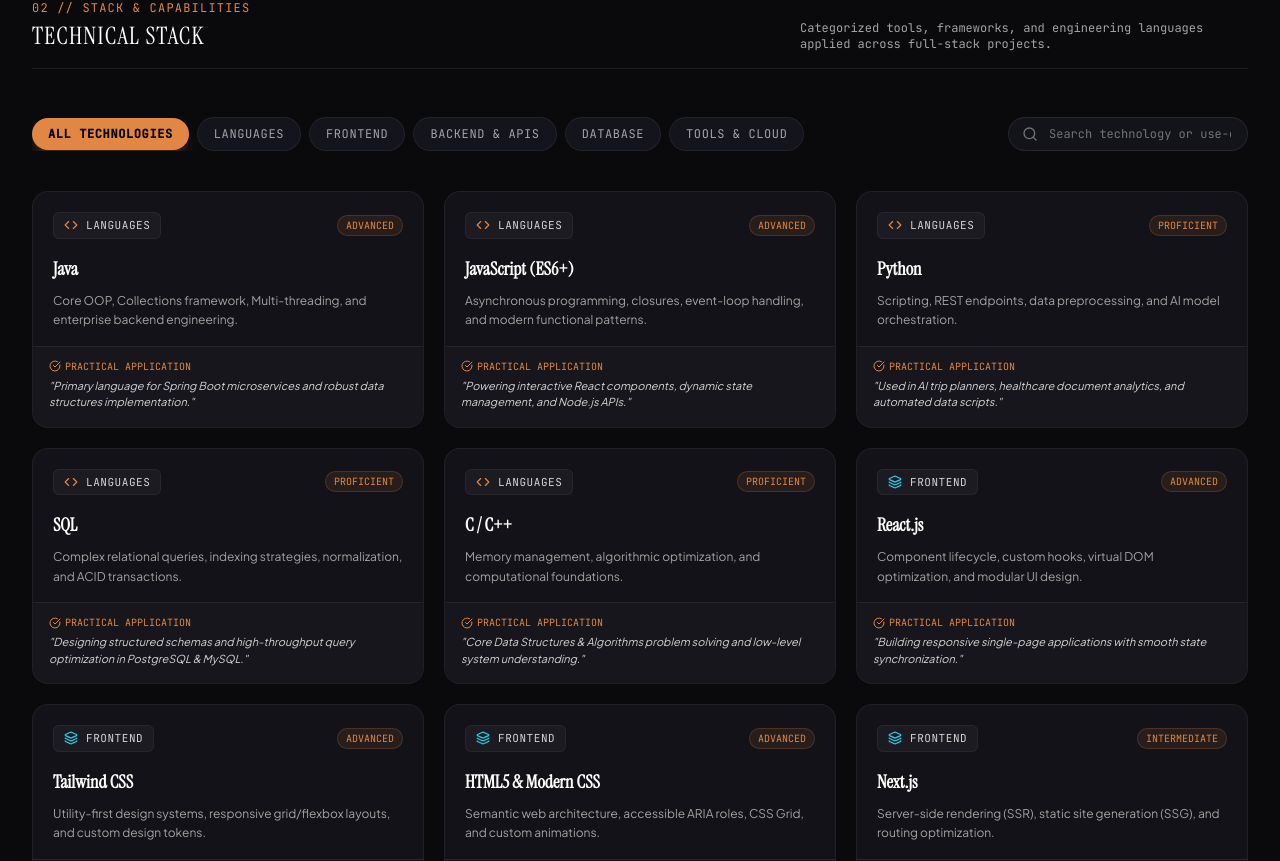
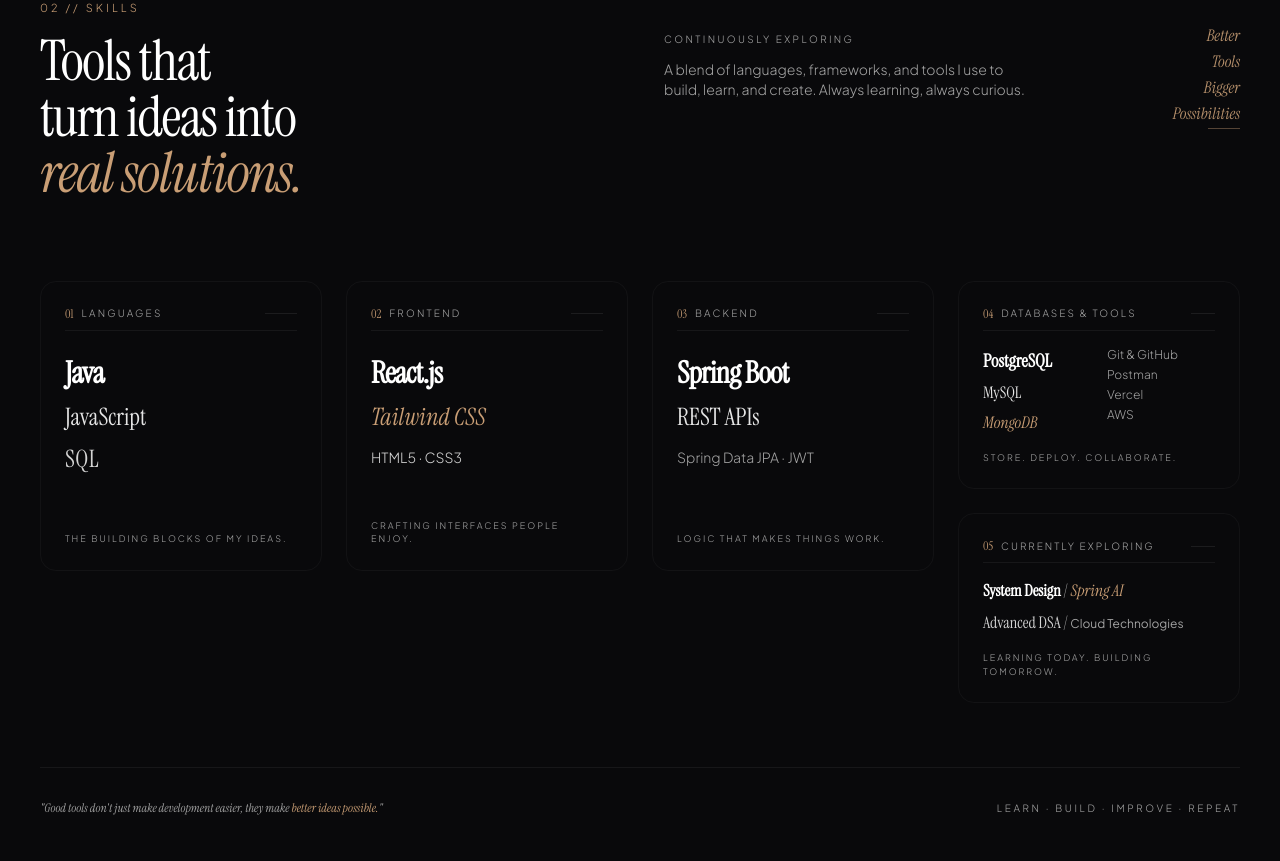
Before and after one commit to Akanksha-916/portfolio, a React (Vite) app: page / in a window 1280 px wide. Shown: the part 1680-2541 px from the top of the page. Built offline with nearby package versions, Linux system fonts and the light colour scheme; a web font is replaced by a local one.

Commit message:
refactor(skills): redesign Skills section to editorial 5-block layout matching reference, removing python, c++, nextjs, nodejs, express, and docker

```diff
--- a/src/components/ResumeModal.jsx
+++ b/src/components/ResumeModal.jsx
@@ -119,19 +119,19 @@
             <div className="grid grid-cols-1 sm:grid-cols-2 gap-2 text-xs font-sans">
               <div>
                 <span className="font-mono text-neutral-400 print:text-neutral-600">Languages: </span>
-                <span className="text-neutral-200 print:text-black">Java, JavaScript (ES6+), Python, SQL, C/C++</span>
+                <span className="text-neutral-200 print:text-black">Java, JavaScript (ES6+), SQL</span>
               </div>
               <div>
                 <span className="font-mono text-neutral-400 print:text-neutral-600">Frontend: </span>
-                <span className="text-neutral-200 print:text-black">React.js, Tailwind CSS, HTML5, CSS3, Next.js</span>
+                <span className="text-neutral-200 print:text-black">React.js, Tailwind CSS, HTML5, CSS3</span>
               </div>
               <div>
                 <span className="font-mono text-neutral-400 print:text-neutral-600">Backend & APIs: </span>
-                <span className="text-neutral-200 print:text-black">Spring Boot, Node.js, Express, RESTful APIs, JWT</span>
+                <span className="text-neutral-200 print:text-black">Spring Boot, RESTful APIs, JWT, Spring Data JPA</span>
               </div>
               <div>
                 <span className="font-mono text-neutral-400 print:text-neutral-600">Databases & Tools: </span>
-                <span className="text-neutral-200 print:text-black">PostgreSQL, MySQL, MongoDB, Git, GitHub, Docker, Postman</span>
+                <span className="text-neutral-200 print:text-black">PostgreSQL, MySQL, MongoDB, Git, GitHub, Postman, Vercel, AWS</span>
               </div>
             </div>
           </div>
--- a/src/components/SkillsSection.jsx
+++ b/src/components/SkillsSection.jsx
@@ -1,149 +1,208 @@
-import React, { useState, useMemo } from 'react';
-import { portfolioData } from '../data/portfolioData';
-import { Layers, Terminal, Database, Cloud, Code, Sparkles, Search, CheckCircle } from 'lucide-react';
+import React from 'react';
 
 export default function SkillsSection() {
-  const [activeCategory, setActiveCategory] = useState('all');
-  const [searchQuery, setSearchQuery] = useState('');
-  const [hoveredSkill, setHoveredSkill] = useState(null);
+  return (
+    <section id="skills" className="py-24 sm:py-28 relative border-t border-white/[0.06] bg-[#09090B] overflow-hidden">
+      <div className="max-w-7xl mx-auto px-6 sm:px-10">
+        {/* Top Header Area */}
+        <div className="grid grid-cols-1 lg:grid-cols-12 gap-8 lg:gap-12 items-start mb-16 sm:mb-20">
+          {/* Left: Section Label + Large Editorial Headline */}
+          <div className="lg:col-span-6 space-y-4">
+            <span className="text-[10px] sm:text-[11px] font-sans uppercase tracking-[0.28em] text-[#C99E75] block font-light">
+              02 // Skills
+            </span>
 
-  const filteredSkills = useMemo(() => {
-    return portfolioData.skills.items.filter((item) => {
-      const matchesCategory =
-        activeCategory === 'all' || item.category === activeCategory;
-      const matchesSearch =
-        item.name.toLowerCase().includes(searchQuery.toLowerCase()) ||
-        item.description.toLowerCase().includes(searchQuery.toLowerCase()) ||
-        item.useCase.toLowerCase().includes(searchQuery.toLowerCase());
-      return matchesCategory && matchesSearch;
-    });
-  }, [activeCategory, searchQuery]);
-
-  const getCategoryIcon = (category) => {
-    switch (category) {
-      case 'languages':
-        return <Code className="w-3.5 h-3.5 text-[#E28743]" />;
-      case 'frontend':
-        return <Layers className="w-3.5 h-3.5 text-cyan-400" />;
-      case 'backend':
-        return <Terminal className="w-3.5 h-3.5 text-indigo-400" />;
-      case 'database':
-        return <Database className="w-3.5 h-3.5 text-emerald-400" />;
-      case 'tools':
-        return <Cloud className="w-3.5 h-3.5 text-amber-400" />;
-      default:
-        return <Sparkles className="w-3.5 h-3.5 text-[#E28743]" />;
-    }
-  };
-
-  return (
-    <section id="skills" className="py-28 relative border-t border-white/[0.08] bg-[#0A0A0D]">
-      <div className="max-w-7xl mx-auto px-6 sm:px-8">
-        {/* Section Header */}
-        <div className="flex flex-col sm:flex-row sm:items-end justify-between mb-12 pb-4 border-b border-white/[0.08] gap-4">
-          <div>
-            <span className="font-mono text-xs text-[#E28743] tracking-widest uppercase block mb-1">
-              02 // Stack & Capabilities
+            <h2 className="text-3xl sm:text-5xl lg:text-[3.5rem] font-serif text-white tracking-tight leading-[1.08]">
+              Tools that <br />
+              turn ideas into <br />
+              <span className="italic font-serif font-normal text-[#C99E75]">
+                real solutions.
               </span>
-            <h2 className="text-xl sm:text-2xl font-serif text-white uppercase tracking-wider">
-              Technical Stack
             </h2>
           </div>
-          <p className="text-xs text-neutral-400 font-mono max-w-md">
-            Categorized tools, frameworks, and engineering languages applied across full-stack projects.
+
+          {/* Center/Right: Sub-text */}
+          <div className="lg:col-span-4 lg:pt-8 space-y-3">
+            <span className="text-[10px] font-sans uppercase tracking-[0.24em] text-neutral-400 block font-light">
+              Continuously Exploring
+            </span>
+            <p className="text-xs sm:text-sm text-neutral-400 font-sans font-light leading-relaxed">
+              A blend of languages, frameworks, and tools I use to build, learn, and create. Always learning, always curious.
             </p>
           </div>
 
-        {/* Filter Bar & Search */}
-        <div className="flex flex-col lg:flex-row lg:items-center justify-between gap-6 mb-10">
-          {/* Category Tabs */}
-          <div className="flex items-center gap-2 overflow-x-auto pb-2 sm:pb-0 scrollbar-none">
-            {portfolioData.skills.categories.map((cat) => (
-              <button
-                key={cat.id}
-                onClick={() => setActiveCategory(cat.id)}
-                className={`px-4 py-2 rounded-full text-xs font-mono uppercase tracking-wider transition-all whitespace-nowrap ${
-                  activeCategory === cat.id
-                    ? 'bg-[#E28743] text-black font-semibold shadow-lg shadow-[#E28743]/20'
-                    : 'bg-[#14141C] text-neutral-400 hover:text-white border border-white/[0.06] hover:bg-white/[0.08]'
-                }`}
-              >
-                {cat.name}
-              </button>
-            ))}
+          {/* Far Right: Handwritten Editorial Accent */}
+          <div className="lg:col-span-2 flex flex-col lg:items-end lg:pt-6">
+            <div className="text-left lg:text-right font-serif italic text-sm sm:text-base text-[#C99E75]/90 leading-tight space-y-0.5 select-none">
+              <p>Better</p>
+              <p>Tools</p>
+              <p>Bigger</p>
+              <p>Possibilities</p>
+              <span className="w-8 h-[1px] bg-[#C99E75]/40 block mt-2 lg:ml-auto" />
             </div>
-
-          {/* Instant Search Box */}
-          <div className="relative min-w-[240px]">
-            <Search className="w-4 h-4 text-neutral-500 absolute left-3.5 top-1/2 -translate-y-1/2" />
-            <input
-              type="text"
-              placeholder="Search technology or use-case..."
-              value={searchQuery}
-              onChange={(e) => setSearchQuery(e.target.value)}
-              className="w-full pl-10 pr-4 py-2 bg-[#13131A] border border-white/[0.08] focus:border-[#E28743] rounded-full text-xs text-white placeholder-neutral-500 focus:outline-none transition-colors font-mono"
-            />
           </div>
         </div>
 
-        {/* Skills Cards Grid */}
-        <div className="grid grid-cols-1 md:grid-cols-2 lg:grid-cols-3 gap-5">
-          {filteredSkills.map((skill) => (
-            <div
-              key={skill.name}
-              onMouseEnter={() => setHoveredSkill(skill.name)}
-              onMouseLeave={() => setHoveredSkill(null)}
-              className={`p-5 rounded-2xl bg-[#121218] border transition-all duration-300 relative group flex flex-col justify-between ${
-                hoveredSkill === skill.name
-                  ? 'border-[#E28743]/50 shadow-xl shadow-[#E28743]/10 bg-[#151520]'
-                  : 'border-white/[0.06] hover:border-white/[0.15]'
-              }`}
-            >
+        {/* 5 Numbered Skill Blocks Layout */}
+        <div className="grid grid-cols-1 md:grid-cols-2 lg:grid-cols-12 gap-8 lg:gap-6 items-start">
+          {/* 01: Languages (3 cols) */}
+          <div className="lg:col-span-3 relative p-6 rounded-2xl bg-transparent border border-white/[0.04] flex flex-col justify-between min-h-[290px]">
             <div>
-                {/* Card Header: Category Icon & Level Pill */}
-                <div className="flex items-center justify-between mb-4">
-                  <div className="flex items-center gap-2 px-2.5 py-1 rounded-md bg-white/[0.04] border border-white/[0.05]">
-                    {getCategoryIcon(skill.category)}
-                    <span className="text-[11px] font-mono uppercase tracking-wider text-neutral-300">
-                      {skill.category}
+              <div className="flex items-center gap-2 mb-6 pb-2 border-b border-white/[0.06]">
+                <span className="font-serif text-xs text-[#C99E75]">01</span>
+                <span className="text-[10px] font-sans uppercase tracking-[0.22em] text-neutral-400 font-light">
+                  Languages
                 </span>
+                <span className="w-8 h-[1px] bg-white/[0.08] ml-auto" />
               </div>
-                  <span className="text-[10px] font-mono uppercase px-2 py-0.5 rounded-full bg-[#E28743]/10 text-[#E28743] border border-[#E28743]/20">
-                    {skill.level}
+
+              <div className="space-y-2.5 font-serif">
+                <p className="text-2xl sm:text-3xl text-white font-bold tracking-tight">
+                  Java
+                </p>
+                <p className="text-xl sm:text-2xl text-neutral-200 font-normal">
+                  JavaScript
+                </p>
+                <p className="text-xl sm:text-2xl text-neutral-300 font-light tracking-wide">
+                  SQL
+                </p>
+              </div>
+            </div>
+
+            <span className="text-[9px] font-sans uppercase tracking-[0.22em] text-neutral-400 pt-6 block font-light">
+              The building blocks of my ideas.
             </span>
           </div>
 
-                {/* Skill Name */}
-                <h3 className="text-lg font-serif font-bold text-white mb-2 group-hover:text-[#E28743] transition-colors">
-                  {skill.name}
-                </h3>
+          {/* 02: Frontend (3 cols) */}
+          <div className="lg:col-span-3 relative p-6 rounded-2xl bg-transparent border border-white/[0.04] flex flex-col justify-between min-h-[290px]">
+            <div>
+              <div className="flex items-center gap-2 mb-6 pb-2 border-b border-white/[0.06]">
+                <span className="font-serif text-xs text-[#C99E75]">02</span>
+                <span className="text-[10px] font-sans uppercase tracking-[0.22em] text-neutral-400 font-light">
+                  Frontend
+                </span>
+                <span className="w-8 h-[1px] bg-white/[0.08] ml-auto" />
+              </div>
 
-                {/* Technical Description */}
-                <p className="text-xs text-neutral-400 leading-relaxed font-sans mb-4">
-                  {skill.description}
+              <div className="space-y-2.5 font-serif">
+                <p className="text-2xl sm:text-3xl text-white font-bold tracking-tight">
+                  React.js
+                </p>
+                <p className="text-xl sm:text-2xl italic text-[#C99E75] font-normal">
+                  Tailwind CSS
+                </p>
+                <p className="text-sm font-sans text-neutral-300 font-light pt-1">
+                  HTML5 · CSS3
+                </p>
+              </div>
+            </div>
+
+            <span className="text-[9px] font-sans uppercase tracking-[0.22em] text-neutral-400 pt-6 block font-light">
+              Crafting interfaces people enjoy.
+            </span>
+          </div>
+
+          {/* 03: Backend (3 cols) */}
+          <div className="lg:col-span-3 relative p-6 rounded-2xl bg-transparent border border-white/[0.04] flex flex-col justify-between min-h-[290px]">
+            <div>
+              <div className="flex items-center gap-2 mb-6 pb-2 border-b border-white/[0.06]">
+                <span className="font-serif text-xs text-[#C99E75]">03</span>
+                <span className="text-[10px] font-sans uppercase tracking-[0.22em] text-neutral-400 font-light">
+                  Backend
+                </span>
+                <span className="w-8 h-[1px] bg-white/[0.08] ml-auto" />
+              </div>
+
+              <div className="space-y-2.5 font-serif">
+                <p className="text-2xl sm:text-3xl text-white font-bold tracking-tight">
+                  Spring Boot
+                </p>
+                <p className="text-xl sm:text-2xl text-neutral-200 font-normal">
+                  REST APIs
+                </p>
+                <p className="text-sm font-sans text-neutral-400 font-light pt-1">
+                  Spring Data JPA · JWT
+                </p>
+              </div>
+            </div>
+
+            <span className="text-[9px] font-sans uppercase tracking-[0.22em] text-neutral-400 pt-6 block font-light">
+              Logic that makes things work.
+            </span>
+          </div>
+
+          {/* 04 & 05 Right Stack (3 cols) */}
+          <div className="lg:col-span-3 space-y-6">
+            {/* 04: Databases & Tools */}
+            <div className="p-6 rounded-2xl bg-transparent border border-white/[0.04]">
+              <div className="flex items-center gap-2 mb-4 pb-2 border-b border-white/[0.06]">
+                <span className="font-serif text-xs text-[#C99E75]">04</span>
+                <span className="text-[10px] font-sans uppercase tracking-[0.2em] text-neutral-400 font-light">
+                  Databases & Tools
+                </span>
+                <span className="w-6 h-[1px] bg-white/[0.08] ml-auto" />
+              </div>
+
+              <div className="grid grid-cols-2 gap-4">
+                <div className="space-y-1.5 font-serif">
+                  <p className="text-base sm:text-lg text-white font-bold">PostgreSQL</p>
+                  <p className="text-sm sm:text-base text-neutral-200">MySQL</p>
+                  <p className="text-sm sm:text-base italic text-[#C99E75]">MongoDB</p>
+                </div>
+                <div className="space-y-1 text-xs font-sans text-neutral-400 font-light">
+                  <p>Git & GitHub</p>
+                  <p>Postman</p>
+                  <p>Vercel</p>
+                  <p>AWS</p>
+                </div>
+              </div>
+
+              <span className="text-[9px] font-sans uppercase tracking-[0.22em] text-neutral-400 pt-4 block font-light">
+                Store. Deploy. Collaborate.
+              </span>
+            </div>
+
+            {/* 05: Currently Exploring */}
+            <div className="p-6 rounded-2xl bg-transparent border border-white/[0.04]">
+              <div className="flex items-center gap-2 mb-4 pb-2 border-b border-white/[0.06]">
+                <span className="font-serif text-xs text-[#C99E75]">05</span>
+                <span className="text-[10px] font-sans uppercase tracking-[0.2em] text-neutral-400 font-light">
+                  Currently Exploring
+                </span>
+                <span className="w-6 h-[1px] bg-white/[0.08] ml-auto" />
+              </div>
+
+              <div className="space-y-2 font-serif text-sm sm:text-base text-neutral-200">
+                <p>
+                  <span className="font-semibold text-white">System Design</span>{' '}
+                  <span className="text-neutral-400 font-light">/</span>{' '}
+                  <span className="italic text-[#C99E75]">Spring AI</span>
+                </p>
+                <p>
+                  <span className="text-neutral-300">Advanced DSA</span>{' '}
+                  <span className="text-neutral-400 font-light">/</span>{' '}
+                  <span className="text-neutral-400 text-xs font-sans">Cloud Technologies</span>
                 </p>
               </div>
 
-              {/* Contextual Real-World Application (Revealed / Highlighted on hover) */}
-              <div className="pt-3 border-t border-white/[0.06] bg-white/[0.02] -mx-5 -mb-5 p-4 rounded-b-2xl">
-                <span className="text-[10px] font-mono uppercase text-[#E28743] block mb-1 flex items-center gap-1">
-                  <CheckCircle className="w-3 h-3" /> Practical Application
+              <span className="text-[9px] font-sans uppercase tracking-[0.22em] text-neutral-400 pt-4 block font-light">
+                Learning today. Building tomorrow.
               </span>
-                <p className="text-[11px] text-neutral-300 font-sans italic">
-                  "{skill.useCase}"
-                </p>
             </div>
           </div>
-          ))}
         </div>
 
-        {filteredSkills.length === 0 && (
-          <div className="py-16 text-center">
-            <p className="text-sm font-mono text-neutral-400">
-              No technologies matching "{searchQuery}". Try searching for 'Java', 'React', 'Cloud', or 'SQL'.
+        {/* Bottom Editorial Strip */}
+        <div className="mt-16 pt-8 border-t border-white/[0.06] flex flex-col sm:flex-row items-center justify-between gap-4 text-xs font-sans font-light text-neutral-400">
+          <p className="italic font-serif text-neutral-400">
+            "Good tools don't just make development easier, they make{' '}
+            <span className="italic text-[#C99E75]">better ideas possible.</span>"
           </p>
+          <span className="text-[10px] font-sans uppercase tracking-[0.26em] text-neutral-400">
+            Learn · Build · Improve · Repeat
+          </span>
         </div>
-        )}
       </div>
     </section>
   );
```
Lines whose indentation alone changed are shown as unchanged.
